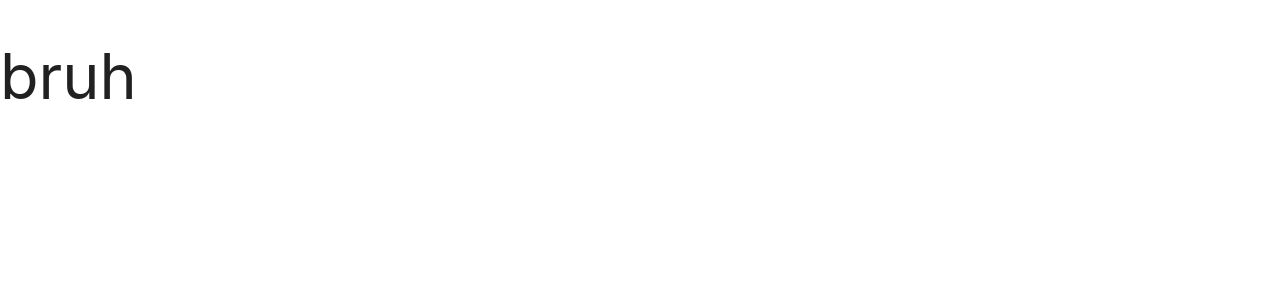
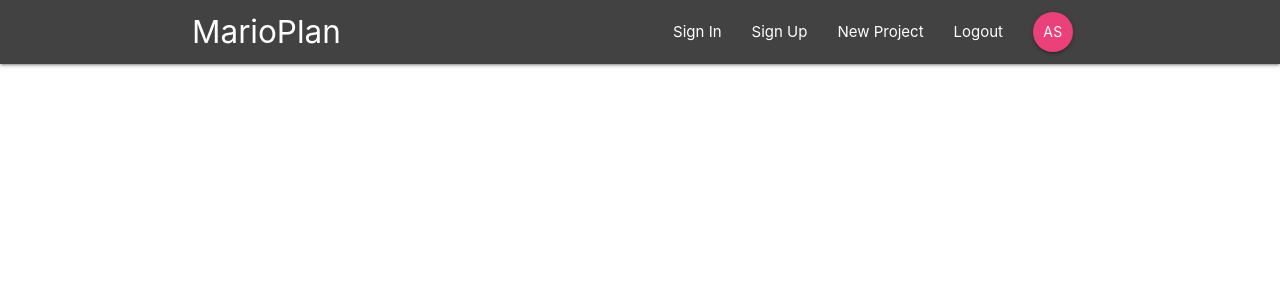
Before and after one commit to SingingApple/reactjs-firestore, a React (Create React App) app in the folder marioplan/: page / in a window 1280 px wide. Shown: the top 300 px of the page. Built offline with nearby package versions, Linux system fonts and the light colour scheme.

Commit message:
Added Navbar Links

```diff
--- a/marioplan/src/App.js
+++ b/marioplan/src/App.js
@@ -1,11 +1,12 @@
 import React, { Component } from "react";
 import { BrowserRouter } from "react-router-dom";
+import Navbar from "./components/layout/Navbar";
 class App extends Component {
   render() {
     return (
       <BrowserRouter>
         <div className="App">
-          <h1>bruh </h1>
+          <Navbar></Navbar>
         </div>
       </BrowserRouter>
     );
--- a/marioplan/src/components/layout/Navbar.jsx
+++ b/marioplan/src/components/layout/Navbar.jsx
@@ -0,0 +1,18 @@
+import React from "react";
+import { Link } from "react-router-dom";
+import SignedInLinks from "./SignedInLinks";
+import SignedOutLinks from "./SignedOutLinks";
+const Navbar = () => {
+  return (
+    <nav className="nav-wrapper grey darken-3">
+      <div className="container">
+        <Link to="/" className="brand-logo">
+          MarioPlan
+        </Link>
+        <SignedInLinks></SignedInLinks>
+        <SignedOutLinks></SignedOutLinks>
+      </div>
+    </nav>
+  );
+};
+export default Navbar;
--- a/marioplan/src/components/layout/SignedInLinks.jsx
+++ b/marioplan/src/components/layout/SignedInLinks.jsx
@@ -0,0 +1,20 @@
+import React from "react";
+import { NavLink } from "react-router-dom";
+const SignedInLinks = () => {
+  return (
+    <ul className="right">
+      <li>
+        <NavLink to="/">New Project</NavLink>
+      </li>
+      <li>
+        <NavLink to="/">Logout</NavLink>
+      </li>
+      <li>
+        <NavLink to="/" className="btn btn-floating pink lighten-1">
+          AS
+        </NavLink>
+      </li>
+    </ul>
+  );
+};
+export default SignedInLinks;
--- a/marioplan/src/components/layout/SignedOutLinks.jsx
+++ b/marioplan/src/components/layout/SignedOutLinks.jsx
@@ -0,0 +1,16 @@
+import React from "react";
+import { NavLink } from "react-router-dom";
+const SignedOutLinks = () => {
+  return (
+    <ul className="right">
+      <li>
+        <NavLink to="/">Sign In</NavLink>
+      </li>
+      <li>
+        <NavLink to="/">Sign Up</NavLink>
+      </li>
+    </ul>
+  );
+};
+
+export default SignedOutLinks;
```
